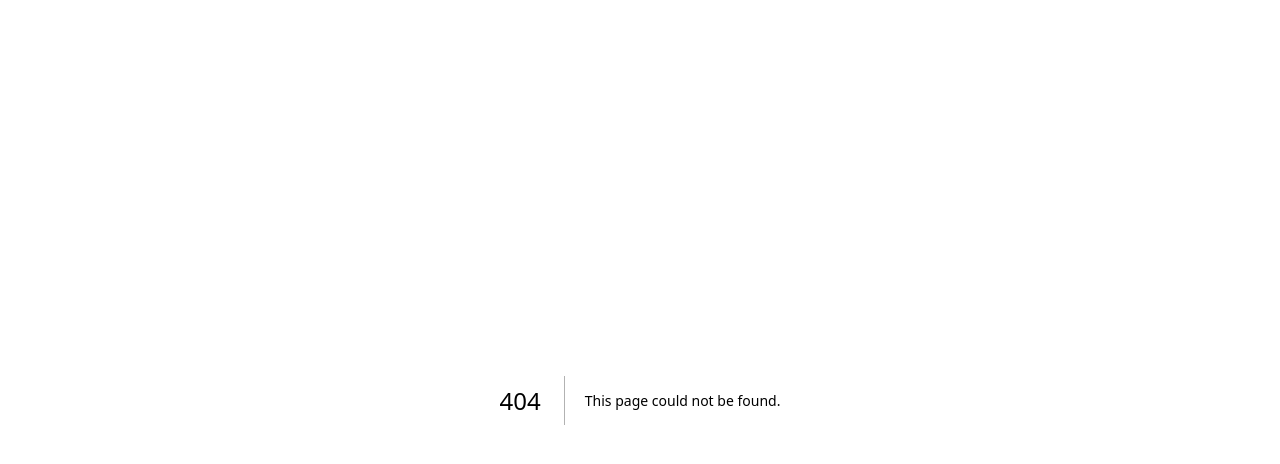
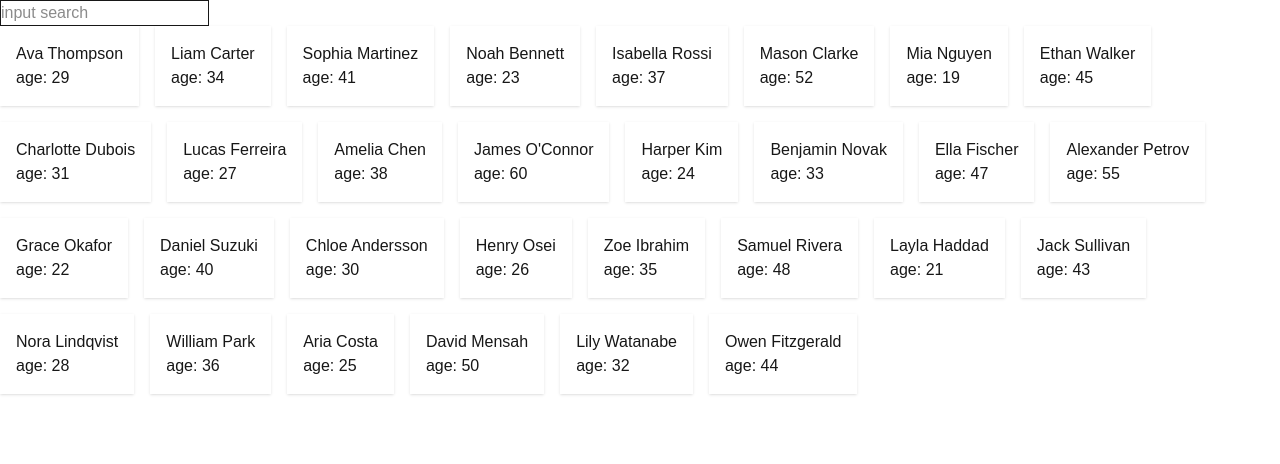
Before and after one commit to joeyprint/wongnok-nextjs-concept, a Next.js app: page /customers in a window 1280 px wide. Before the commit this address had no page. Shown: the top 464 px of the page. Built offline with nearby package versions, Linux system fonts and the light colour scheme.

Commit message:
Create customer search

```diff
--- /dev/null
+++ b/app/customers/customers.json
@@ -0,0 +1,32 @@
+[
+  { "id": "c001", "name": "Ava Thompson", "age": 29 },
+  { "id": "c002", "name": "Liam Carter", "age": 34 },
+  { "id": "c003", "name": "Sophia Martinez", "age": 41 },
+  { "id": "c004", "name": "Noah Bennett", "age": 23 },
+  { "id": "c005", "name": "Isabella Rossi", "age": 37 },
+  { "id": "c006", "name": "Mason Clarke", "age": 52 },
+  { "id": "c007", "name": "Mia Nguyen", "age": 19 },
+  { "id": "c008", "name": "Ethan Walker", "age": 45 },
+  { "id": "c009", "name": "Charlotte Dubois", "age": 31 },
+  { "id": "c010", "name": "Lucas Ferreira", "age": 27 },
+  { "id": "c011", "name": "Amelia Chen", "age": 38 },
+  { "id": "c012", "name": "James O'Connor", "age": 60 },
+  { "id": "c013", "name": "Harper Kim", "age": 24 },
+  { "id": "c014", "name": "Benjamin Novak", "age": 33 },
+  { "id": "c015", "name": "Ella Fischer", "age": 47 },
+  { "id": "c016", "name": "Alexander Petrov", "age": 55 },
+  { "id": "c017", "name": "Grace Okafor", "age": 22 },
+  { "id": "c018", "name": "Daniel Suzuki", "age": 40 },
+  { "id": "c019", "name": "Chloe Andersson", "age": 30 },
+  { "id": "c020", "name": "Henry Osei", "age": 26 },
+  { "id": "c021", "name": "Zoe Ibrahim", "age": 35 },
+  { "id": "c022", "name": "Samuel Rivera", "age": 48 },
+  { "id": "c023", "name": "Layla Haddad", "age": 21 },
+  { "id": "c024", "name": "Jack Sullivan", "age": 43 },
+  { "id": "c025", "name": "Nora Lindqvist", "age": 28 },
+  { "id": "c026", "name": "William Park", "age": 36 },
+  { "id": "c027", "name": "Aria Costa", "age": 25 },
+  { "id": "c028", "name": "David Mensah", "age": 50 },
+  { "id": "c029", "name": "Lily Watanabe", "age": 32 },
+  { "id": "c030", "name": "Owen Fitzgerald", "age": 44 }
+]
--- /dev/null
+++ b/app/customers/page.tsx
@@ -0,0 +1,43 @@
+"use client";
+
+import { ChangeEvent, useMemo, useState } from "react";
+import realCustomers from "./customers.json";
+
+const CustomerPage = () => {
+  const [search, setSearch] = useState("");
+
+  const customers = useMemo(() => {
+    const customers = realCustomers.filter((customer) => {
+      const nameLowerCase = customer.name.toLowerCase();
+      return nameLowerCase.includes(search.toLowerCase());
+    });
+    return customers;
+  }, [search]);
+
+  const handleSearch = (event: ChangeEvent<HTMLInputElement>) => {
+    const value = event.target.value;
+    setSearch(value);
+  };
+
+  return (
+    <div>
+      <input
+        name={"search"}
+        className="border"
+        placeholder="input search"
+        onChange={handleSearch}
+        value={search}
+      />
+      <div className={"flex gap-4 flex-wrap"}>
+        {customers.map((customer) => (
+          <div key={customer.id} className="bg-white shadow p-4">
+            <p>{customer.name}</p>
+            <p>age: {customer.age}</p>
+          </div>
+        ))}
+      </div>
+    </div>
+  );
+};
+
+export default CustomerPage;
```
